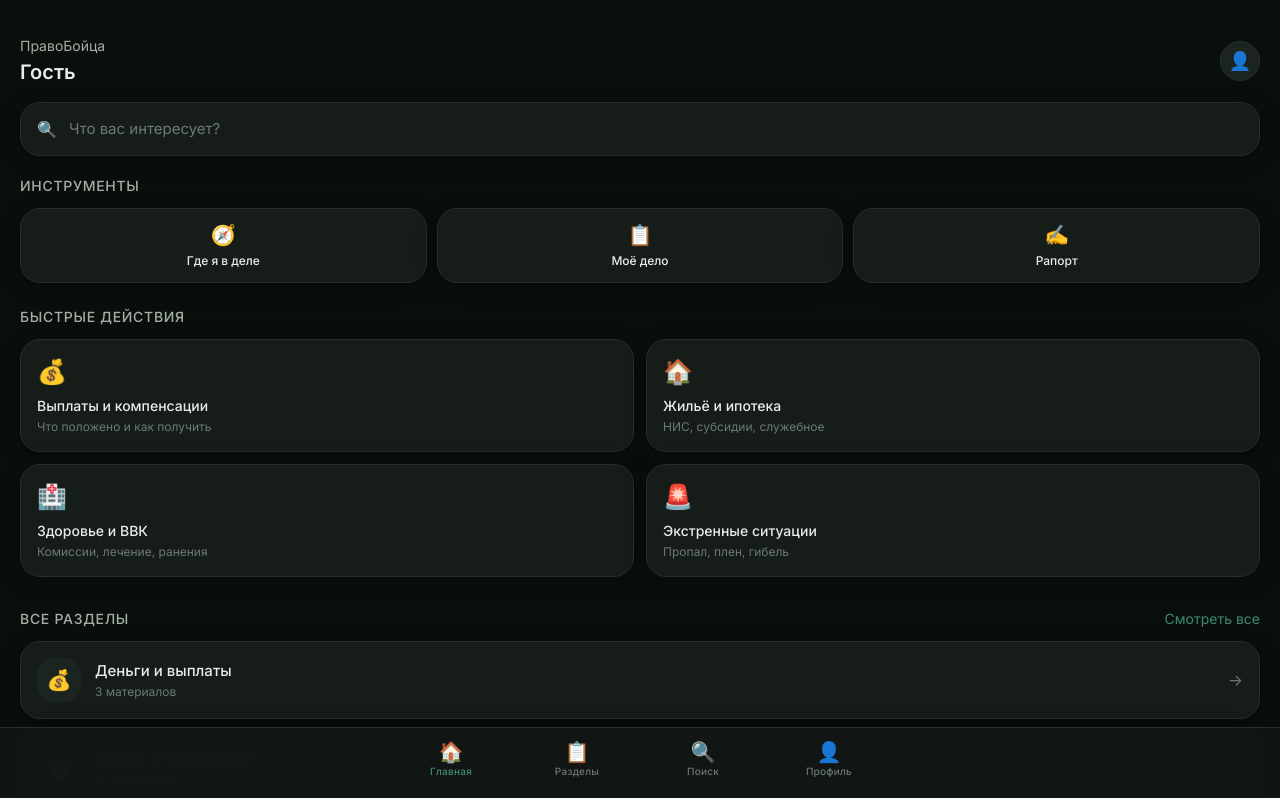
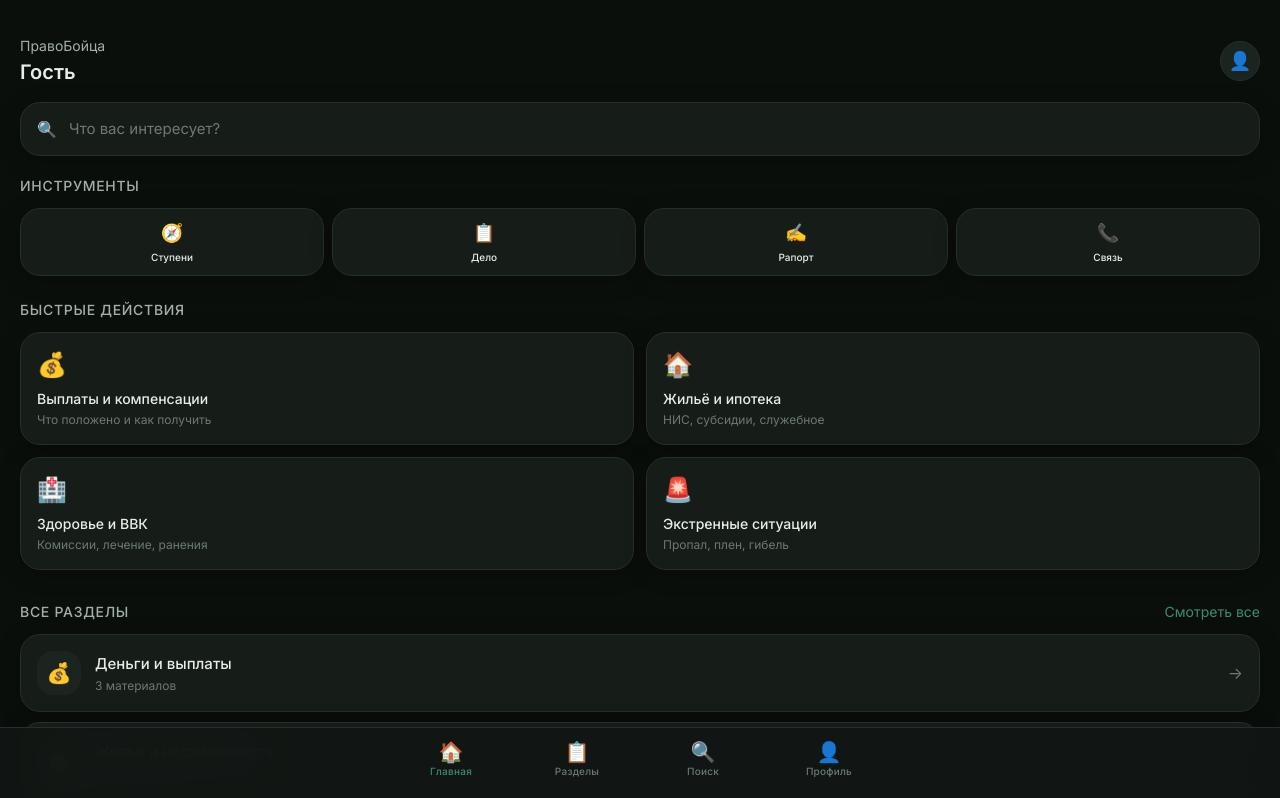
Before and after one commit to simaklawyer/pravoboytsa, a React (Vite) app: page /home in a window 1280 px wide. Shown: the top 798 px of the page. Built offline with nearby package versions, Linux system fonts and the light colour scheme.

Commit message:
Home: recent reads + contacts tool tile

```diff
--- a/src/pages/Home.tsx
+++ b/src/pages/Home.tsx
@@ -2,7 +2,8 @@ import { motion } from 'framer-motion'
 import { Link } from 'react-router-dom'
 import { useUserStore } from '../store/userStore'
 import { useCaseStore } from '../store/caseStore'
-import { sections } from '../data/sections'
+import { useRecentStore } from '../store/recentStore'
+import { articles, sections } from '../data/sections'
 import BottomNav from '../components/BottomNav'
 
 const roleLabels: Record<string, string> = {
@@ -23,6 +24,11 @@ const quickActions = [
 export default function Home() {
   const role = useUserStore((s) => s.role)
   const caseCount = useCaseStore((s) => s.cases.length)
+  const recentIds = useRecentStore((s) => s.ids)
+  const recent = recentIds
+    .map((id) => articles.find((a) => a.id === id))
+    .filter(Boolean)
+    .slice(0, 3)
 
   return (
     <div className="min-h-full pb-24 safe-top">
@@ -59,23 +65,48 @@ export default function Home() {
         <h2 className="text-sm font-medium text-text-secondary mb-3 uppercase tracking-wider">
           Инструменты
         </h2>
-        <div className="grid grid-cols-3 gap-2.5">
-          <Link to="/navigator" className="card p-3 text-center hover:border-accent/30 transition-all">
-            <div className="text-xl mb-1">🧭</div>
-            <div className="text-xs font-medium leading-snug">Где я в деле</div>
+        <div className="grid grid-cols-4 gap-2">
+          <Link to="/navigator" className="card p-2.5 text-center hover:border-accent/30 transition-all">
+            <div className="text-lg mb-1">🧭</div>
+            <div className="text-[10px] font-medium leading-snug">Ступени</div>
           </Link>
-          <Link to="/case" className="card p-3 text-center hover:border-accent/30 transition-all">
-            <div className="text-xl mb-1">📋</div>
-            <div className="text-xs font-medium leading-snug">
-              {caseCount === 0 ? 'Моё дело' : `Дел: ${caseCount}`}
+          <Link to="/case" className="card p-2.5 text-center hover:border-accent/30 transition-all">
+            <div className="text-lg mb-1">📋</div>
+            <div className="text-[10px] font-medium leading-snug">
+              {caseCount === 0 ? 'Дело' : `${caseCount}`}
             </div>
           </Link>
-          <Link to="/draft" className="card p-3 text-center hover:border-accent/30 transition-all">
-            <div className="text-xl mb-1">✍️</div>
-            <div className="text-xs font-medium leading-snug">Рапорт</div>
+          <Link to="/draft" className="card p-2.5 text-center hover:border-accent/30 transition-all">
+            <div className="text-lg mb-1">✍️</div>
+            <div className="text-[10px] font-medium leading-snug">Рапорт</div>
+          </Link>
+          <Link to="/contacts" className="card p-2.5 text-center hover:border-accent/30 transition-all">
+            <div className="text-lg mb-1">📞</div>
+            <div className="text-[10px] font-medium leading-snug">Связь</div>
           </Link>
         </div>
       </div>
+
+      {recent.length > 0 ? (
+        <div className="px-5 mb-6">
+          <h2 className="text-sm font-medium text-text-secondary mb-3 uppercase tracking-wider">
+            Недавно читали
+          </h2>
+          <div className="flex flex-col gap-2">
+            {recent.map((article) =>
+              article ? (
+                <Link
+                  key={article.id}
+                  to={`/article/${article.id}`}
+                  className="text-sm text-text-primary hover:text-accent transition-colors"
+                >
+                  {article.title}
+                </Link>
+              ) : null
+            )}
+          </div>
+        </div>
+      ) : null}
 
       <div className="px-5 mb-8">
         <h2 className="text-sm font-medium text-text-secondary mb-3 uppercase tracking-wider">
```
